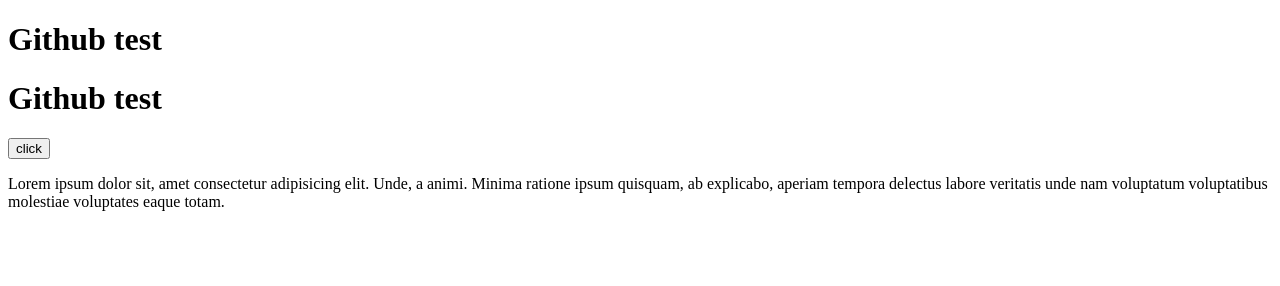
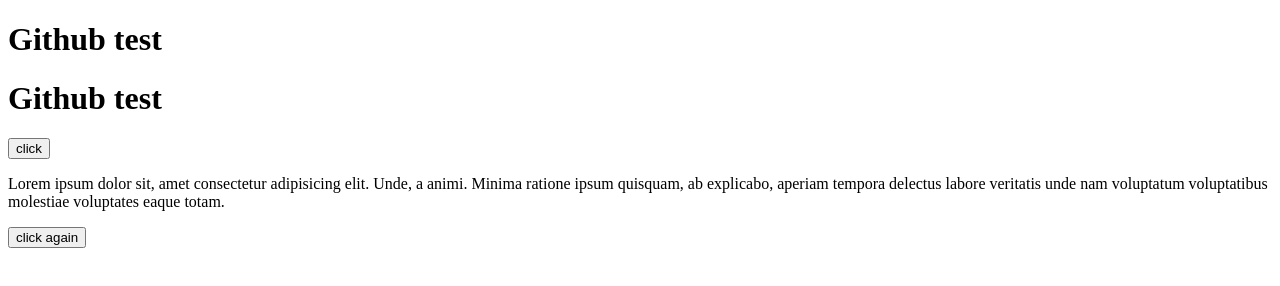
Before and after one commit to MikaelaAnd/git-playground, a plain HTML site: page index.html in a window 1280 px wide. Drawn offline with Linux system fonts and the light colour scheme.

Commit message:
add button 2

```diff
--- a/index.html
+++ b/index.html
@@ -10,6 +10,7 @@
     <h1>Github test</h1>
     <button>click</button>
     <p>Lorem ipsum dolor sit, amet consectetur adipisicing elit. Unde, a animi. Minima ratione ipsum quisquam, ab explicabo, aperiam tempora delectus labore veritatis unde nam voluptatum voluptatibus molestiae voluptates eaque totam.</p>
+    <button>click again</button>
 
 </body>
 </html>
```
